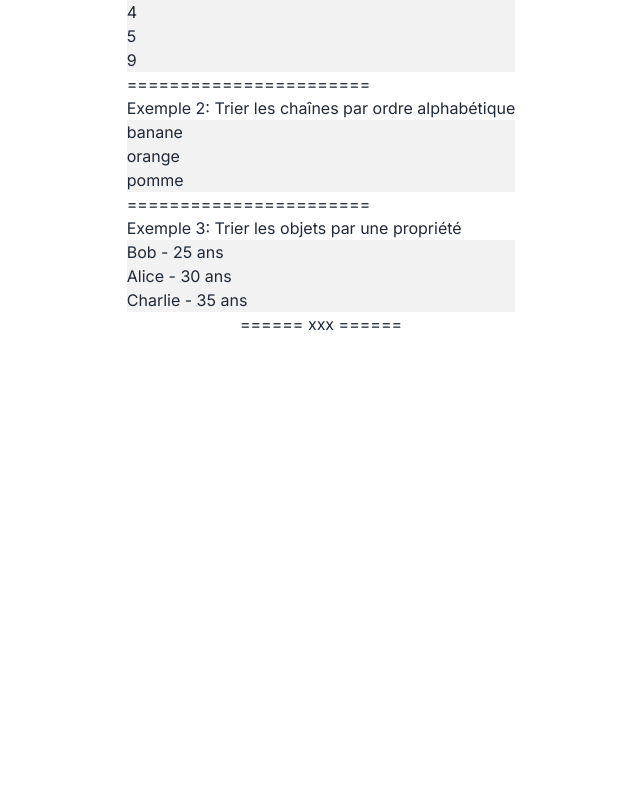
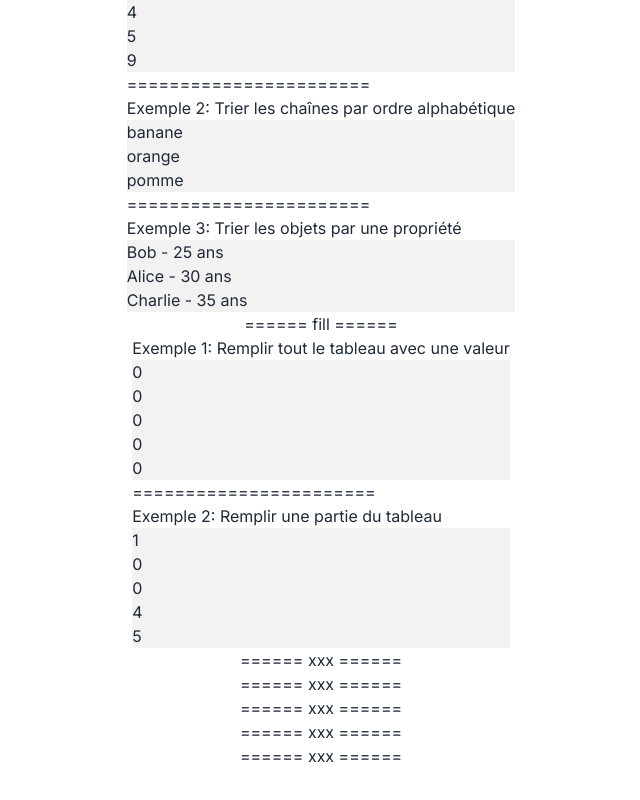
Before and after one commit to mathias-grdl/Javascript-Exemples, a Next.js app: page / in a window 1280 px wide. Shown: the part 4201-5001 px from the top of the page, without its empty margins (319-959 px from the left). Before the commit the page ends 4633 px from the top, so only its background shows below. Built offline with nearby package versions, Linux system fonts and the light colour scheme.

Commit message:
add: fill

```diff
--- a/app/page.jsx
+++ b/app/page.jsx
@@ -1,5 +1,6 @@
 "use client";
 import Every from "@/components/every";
+import Fill from "@/components/fill";
 import Filter from "@/components/Filter";
 import Find from "@/components/find";
 import FindIndex from "@/components/findIndex";
@@ -32,6 +33,12 @@ export default function Home() {
 			<Includes />
 			<aside>====== sort ======</aside>
 			<Sort />
+			<aside>====== fill ======</aside>
+			<Fill />
+			<aside>====== xxx ======</aside>
+			<aside>====== xxx ======</aside>
+			<aside>====== xxx ======</aside>
+			<aside>====== xxx ======</aside>
 			<aside>====== xxx ======</aside>
 		</main>
 	);
--- /dev/null
+++ b/components/fill/index.jsx
@@ -0,0 +1,45 @@
+// Exemple 1: Remplir tout le tableau avec une valeur
+function RemplirTout() {
+	const numbers = new Array(5).fill(0);
+
+	return (
+		<ul className="bg-base-200">
+			{numbers.map((num, index) => (
+				<li key={index}>{num}</li>
+			))}
+		</ul>
+	);
+}
+
+// Exemple 2: Remplir une partie du tableau
+function RemplirPartie() {
+	const numbers = [1, 2, 3, 4, 5];
+	numbers.fill(0, 1, 3);
+
+	return (
+		<ul className="bg-base-200">
+			{numbers.map((num, index) => (
+				<li key={index}>{num}</li>
+			))}
+		</ul>
+	);
+}
+
+export default function Fill() {
+	return (
+		<div className="flex flex-col">
+			{/* Exemple 1: Remplir tout le tableau avec une valeur */}
+			<div>
+				<h2>Exemple 1: Remplir tout le tableau avec une valeur</h2>
+				<RemplirTout />
+			</div>
+			<aside>=======================</aside>
+
+			{/* Exemple 2: Remplir une partie du tableau */}
+			<div>
+				<h2>Exemple 2: Remplir une partie du tableau</h2>
+				<RemplirPartie />
+			</div>
+		</div>
+	);
+}
```
